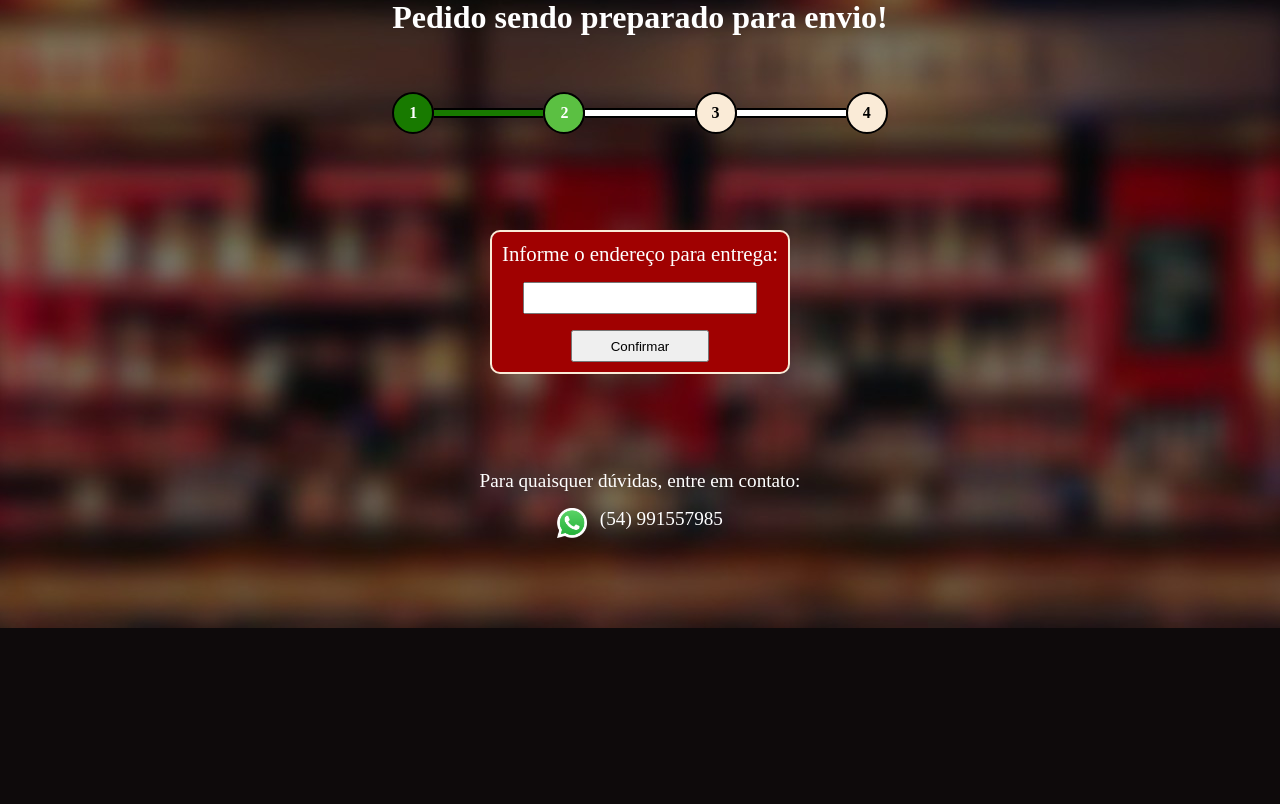
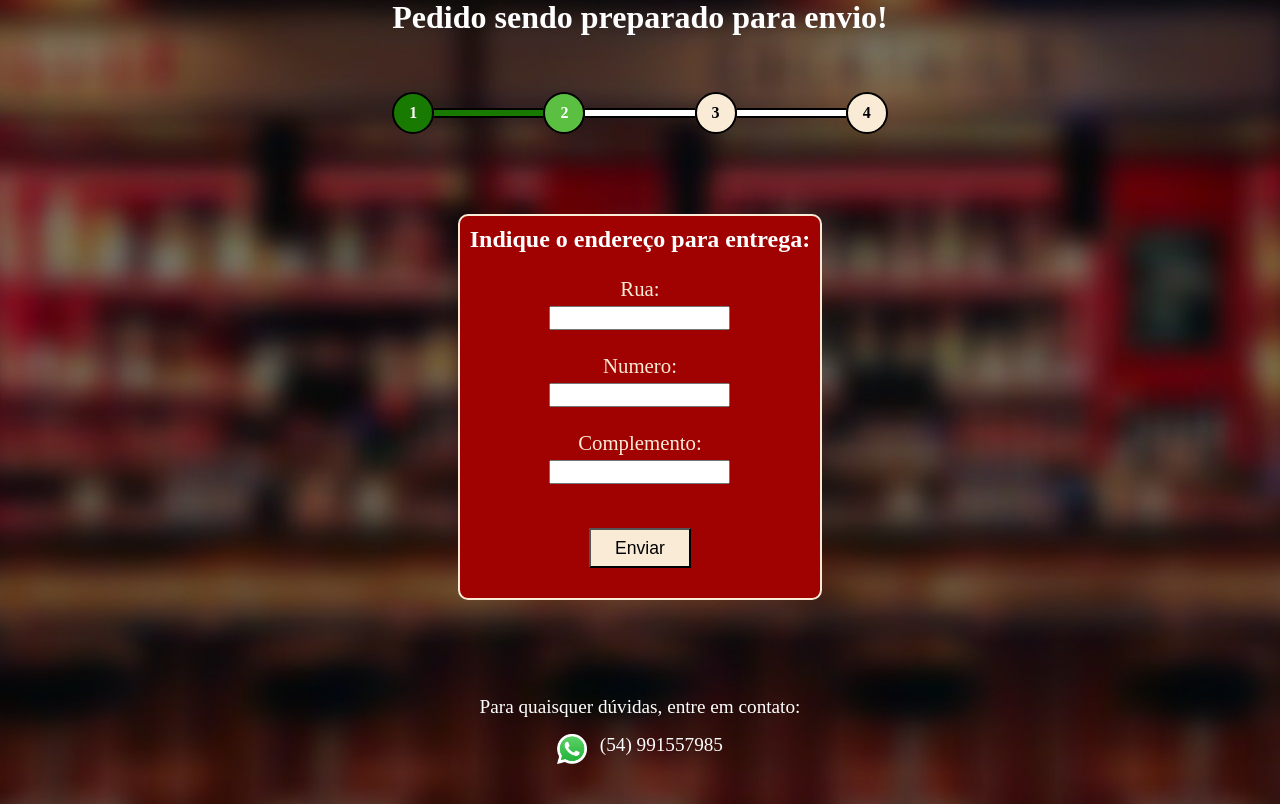
Before and after one commit to MFRodrigu3s/Projeto-Integrador---Adega-Delivery, a Node server app: page /separandoPedido in a window 1280 px wide. Shown: the part 172-976 px from the top of the page. Before the commit the page ends 800 px from the top, so only its background shows below. Run offline with Node 20, Linux system fonts and the light colour scheme; some libraries are stand-ins or nearby versions.

Commit message:
form para cadastrar endereço

```diff
--- a/public/css/pgrNaEntrega.css
+++ b/public/css/pgrNaEntrega.css
@@ -18,7 +18,7 @@
     color: darkgrey;
 }
 
-#div-aguardoConfirm h1 {
+#titulo {
     color: #fff;
     margin-top: 15vh;
     font-size: 2rem;
@@ -72,45 +72,6 @@
     border-bottom: 2px solid black;
 }
 
-#div-form {
-    display: flex;
-    flex-direction: column;
-    margin-top: 12vh;
-    background-color: rgb(160, 1, 1);
-    padding: 10px;
-    border: 2px antiquewhite solid;
-    border-radius: 10px;
-    width: fit-content;
-}
-
-#div-form p {
-    color: #fff;
-    font-size: 1.3rem;
-}
-
-form {
-    display: flex;
-    flex-direction: column;
-    width: 100%;
-    align-items: center;
-}
-
-input {
-    margin-top: 2vh;
-    height: 4vh;
-    width: 85%;
-}
-
-button {
-    margin-top: 2vh;
-    height: 4vh;
-    width: 50%;
-}
-
-button:hover {
-    background-color: darkgray;
-}
-
 #div-contato {
     display: flex;
     flex-direction: column;
@@ -119,6 +80,7 @@ button:hover {
     margin-top: 12vh;
     color: #fff;
     font-size: 1.2rem;
+    margin-bottom: 5vh;
 }
 
 #style {
@@ -130,3 +92,71 @@ button:hover {
     width: 30px;
     margin-right: 1vw;
 }
+
+#area-form {
+    display: flex;
+    flex-direction: column;
+    background-color: rgb(160, 1, 1);
+    padding: 10px;
+    border: 2px antiquewhite solid;
+    border-radius: 10px;
+    width: fit-content;
+    display: flex;
+    flex-direction: column;
+    align-items: center;
+    color: #fff;
+}
+
+#form-endereco {
+    color: antiquewhite;
+    margin-top: 3vh;
+    display: flex;
+    flex-direction: column;
+    align-items: center;
+}
+
+#form-endereco label {
+    font-size: 1.3rem;
+    margin-bottom: 5px;
+}
+
+#form-endereco input {
+    margin-bottom: 3vh;
+    height: 3vh;
+}
+
+button {
+    height: 5vh;
+    width: 8vw;
+    margin: 20px;
+    font-size: 1.1rem;
+    color: black;
+    background-color: antiquewhite;
+}
+
+button:hover{
+    background-color: rgb(187, 187, 187);
+}
+
+/*  */
+
+#div-texto {
+    display: flex;
+    flex-direction: column;
+    margin-top: 13vh;
+    background-color: rgb(160, 1, 1);
+    padding: 10px;
+    border: 3px antiquewhite solid;
+    border-radius: 10px;
+    width: fit-content;
+}
+
+.textoInfo {
+    color: #fff;
+    font-size: 1.5rem;
+    margin-top: 2vh;
+}
+
+#titulo2 {
+    margin-bottom: 1vh;
+}
--- /dev/null
+++ b/public/js/domFormEndereco.js
@@ -0,0 +1,27 @@
+let areaDinamica = document.getElementById("area-dinamica")
+let inputRua = document.getElementById("input-rua")
+let inputNumero = document.getElementById("input-numero")
+
+function texto1(){
+    if (inputRua.value == "" || inputNumero.value == "") {
+        alert("preencha os campos")
+    } else {
+        areaDinamica.innerHTML = `<div id="div-texto">
+            <p id="titulo2" class="textoInfo">Registrado!</p>
+            <p class="textoInfo">Assim que o pagamento for confirmado,</p>
+            <p class="textoInfo">iremos preparar o pedido para envia-lo.</p>
+        </div>`
+    }
+}
+
+function texto2() {
+    if (inputRua.value == "" || inputNumero.value == "") {
+        alert("preencha os campos")
+    } else {
+        areaDinamica.innerHTML = `<div id="div-texto">
+            <p id="titulo2" class="textoInfo">Registrado!</p>
+            <p class="textoInfo">Logo mais seu pedido irá ser enviado ate você.</p>
+            <p class="textoInfo">Agradecemos a preferência por nossa loja! Tenha um bom dia</p>
+        </div>`
+    }
+}
--- a/views/pgrNaEntrega.ejs
+++ b/views/pgrNaEntrega.ejs
@@ -14,7 +14,7 @@
         <h1 id="marca"><a href="/">Adega Delivery LTDA.</a></h1>
 
             <div id="div-aguardoConfirm">
-                <h1>Pedido sendo preparado para envio!</h1>
+                <h1 id="titulo">Pedido sendo preparado para envio!</h1>
 
                     <div id="progress-bar">
 
@@ -31,12 +31,19 @@
 
                     </div>
 
-                    <div id="div-form">
-                        <p>Informe o endereço para entrega:</p>
-                        <form action="#">
-                            <input type="text" name="endreco">
-                            <button type="submit">Confirmar</button>
-                        </form>
+                    <div id="area-dinamica">
+                        <div id="area-form">
+                            <h1>Indique o endereço para entrega:</h1>
+                            <form action="/aprovandoPag" method="post" id="form-endereco">
+                                <label for="rua">Rua:</label>
+                                <input type="text" name="rua" id="input-rua" required>
+                                <label for="numero">Numero:</label>
+                                <input type="text" name="numero" id="input-numero" required>
+                                <label for="complemento">Complemento:</label>
+                                <input type="text" name="complemento" id="input-complemento">
+                            </form>
+                            <button id="botao-enviar" onclick="texto2()">Enviar</button>
+                        </div>
                     </div>
 
                         <div id="div-contato">
@@ -48,6 +55,6 @@
                         </div>
             </div>
     </section>
-    <script src="/js/domPagamento.js"></script>
+    <script src="/js/domFormEndereco.js"></script>
 </body>
 </html>
```
Also changed, not shown: public/css/aguardando.css (+72 -19 lines), views/aguardando.ejs (+18 -4 lines).
